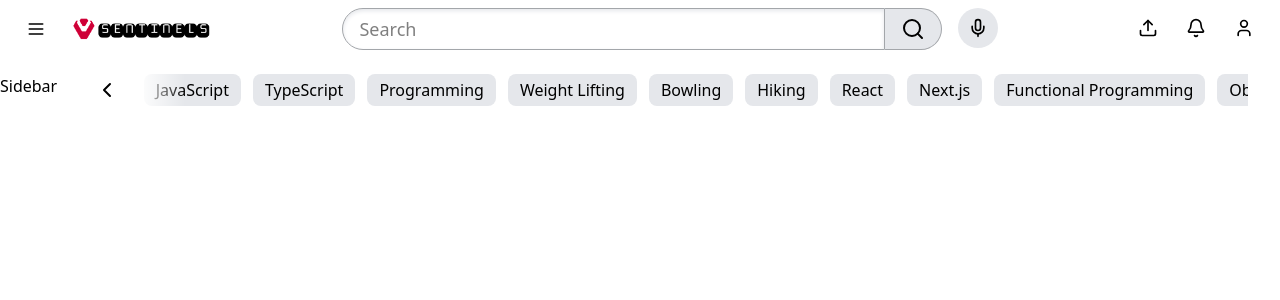
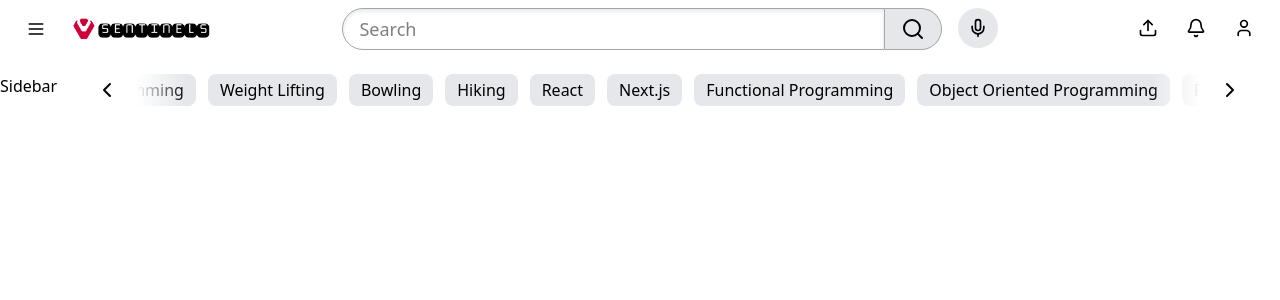
Before and after one commit to Rojan011/Layouts, a React (Vite) app: page / in a window 1280 px wide. Shown: the top 300 px of the page. Built offline with nearby package versions, Linux system fonts and the light colour scheme.

Commit message:
Category Pills completed

```diff
--- a/src/components/CategoryPills.tsx
+++ b/src/components/CategoryPills.tsx
@@ -1,19 +1,49 @@
-import { ChevronLeft } from "lucide-react";
+import { ChevronLeft, ChevronRight } from "lucide-react";
 import { Button } from "./Button";
+import { useEffect, useRef, useState } from "react";
 type CategoriesPillProps = {
   categories: string[];
   selectedCategory: string;
   onSelect: (category: string) => void;
 };
 
+const TRANSLATE_AMOUNT = 200;
+
 export function CategoryPills({
   categories,
   selectedCategory,
   onSelect,
 }: CategoriesPillProps) {
+  const [translate, setTranslate] = useState(300);
+  const [isLeftVisible, setIsLeftVisible] = useState(false);
+  const [isRightVisible, setIsRightVisible] = useState(false);
+  const containerRef = useRef<HTMLDivElement>(null);
+
+  useEffect(() => {
+    if (containerRef.current == null) return;
+
+    const observer = new ResizeObserver((entries) => {
+      const container = entries[0]?.target;
+      if (container == null) return;
+
+      setIsLeftVisible(translate > 0);
+      setIsRightVisible(
+        translate + container.clientWidth < container.scrollWidth
+      );
+    });
+
+    observer.observe(containerRef.current);
+
+    return () => {
+      observer.disconnect();
+    };
+  }, [categories, translate]);
   return (
-    <div className="overflow-x-hidden relative">
-      <div className="flex whitespace-nowrap gap-3 transition-transform w-[max-content]">
+    <div ref={containerRef} className="overflow-x-hidden relative">
+      <div
+        className="flex whitespace-nowrap gap-3 transition-transform w-[max-content]"
+        style={{ transform: `translateX(-${translate}px) ` }}
+      >
         {categories.map((category) => (
           <Button
             onClick={() => onSelect(category)}
@@ -26,15 +56,50 @@
         ))}
       </div>
       {/* For rendering arrow on the left hand side */}
+      {isLeftVisible && (
         <div className="absolute left-0 top-1/2 -translate-y-1/2 bg-gradient-to-r from-white from-50% to-transparent w-24 h-full">
           <Button
             variant="ghost"
             size="icon"
             className="h-full aspect-square w-auto p-1.5"
+            onClick={() => {
+              setTranslate((translate) => {
+                const newTranslate = translate - TRANSLATE_AMOUNT;
+                if (newTranslate <= 0) return 0;
+                return newTranslate;
+              });
+            }}
           >
             <ChevronLeft />
           </Button>
         </div>
+      )}
+
+      {isRightVisible && (
+        <div className="absolute right-0 top-1/2 -translate-y-1/2 bg-gradient-to-l  from-white from-50% to-transparent w-24 h-full flex justify-end">
+          <Button
+            variant="ghost"
+            size="icon"
+            className="h-full aspect-square w-auto p-1.5"
+            onClick={() => {
+              setTranslate((translate) => {
+                if (containerRef.current == null) {
+                  return translate;
+                }
+                const newTranslate = translate + TRANSLATE_AMOUNT;
+                const edge = containerRef.current.scrollWidth;
+                const width = containerRef.current.clientWidth;
+                if (newTranslate + width >= edge) {
+                  return edge - width;
+                }
+                return newTranslate;
+              });
+            }}
+          >
+            <ChevronRight />
+          </Button>
+        </div>
+      )}
     </div>
   );
 }
```
Lines whose indentation alone changed are shown as unchanged.
